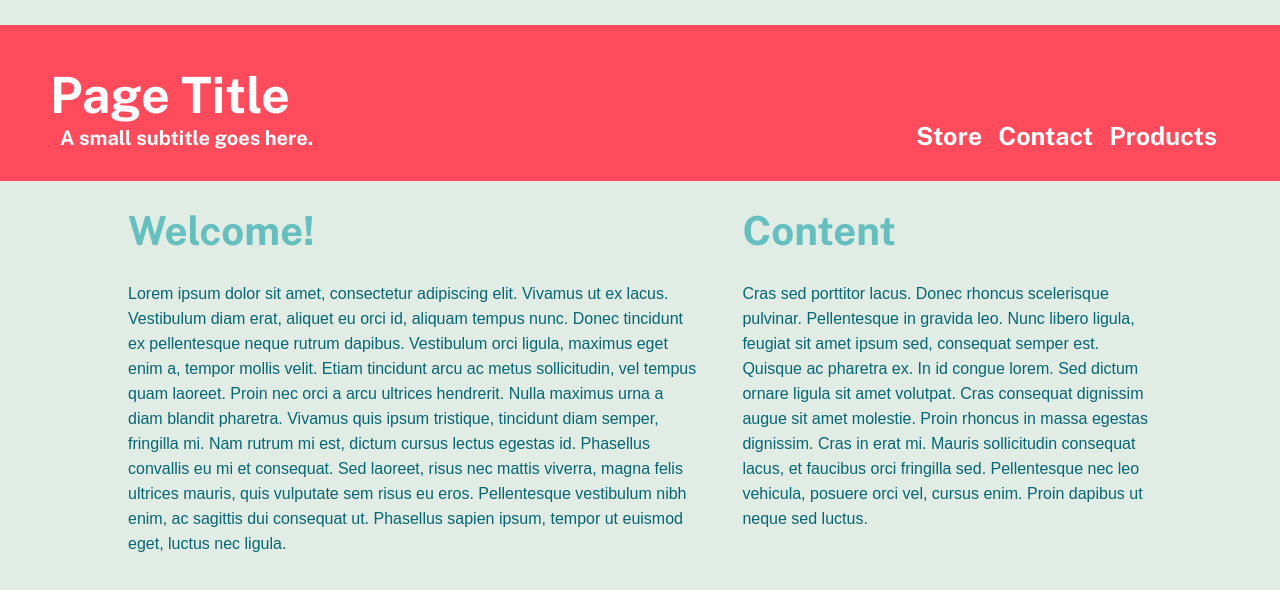
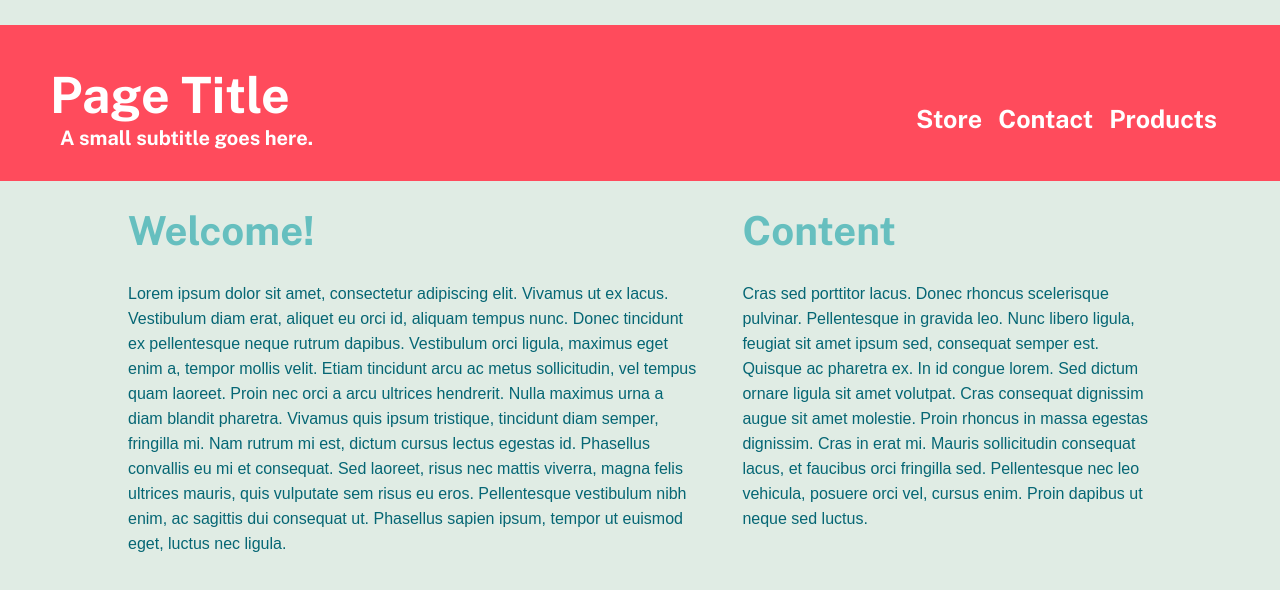
Before and after one commit to tommyktran/sample-website, a plain HTML site: page index.html in a window 1280 px wide. Drawn offline with Linux system fonts and the light colour scheme.

Commit message:
Add mobile optimization for columns and navbar

```diff
--- a/style.css
+++ b/style.css
@@ -37,13 +37,11 @@ body {
     list-style: none;
 }
 .main-nav a {
-    float: right;
-    padding: 0 3px;
-    margin-top: 97px;
-    margin-right: 10px;
+    display: inline-block;
 }
 .main-nav {
     margin-right: 50px;
+    padding-top: 40px;
 }
 
 .title {
@@ -66,6 +64,10 @@ h1 {
     font-family: publicsans;
     font-size: 40px;
 }
+
+
+/* Media queries */
+@media (min-width: 740px) {
     .col1 {
         float: left;
         width: 60%;
@@ -75,10 +77,13 @@ h1 {
         float: right;
         width: 40%;
     }
-
-/* Media queries */
-@media (min-width: 740px) {
-
+    .main-nav a {
+        float: right;
+        padding: 0 3px;
+        margin-top: 40px;
+        margin-right: 10px;
+        display: block;
+    }
 }
 
 .clearfix::after {
```
Lines whose indentation alone changed are shown as unchanged.
